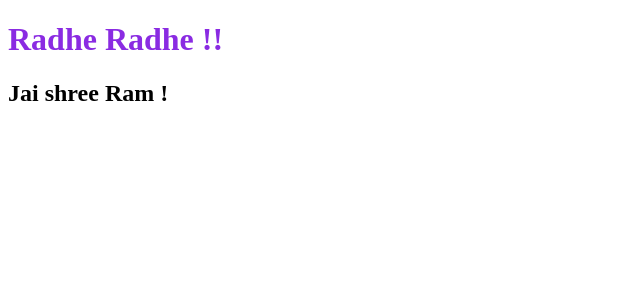
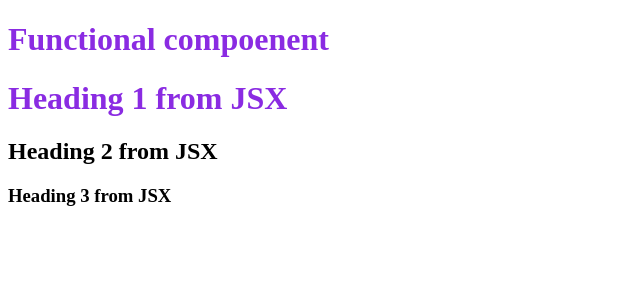
Before and after one commit to vanshikagitrepo/React-Practice, a React (Vite) app: page / in a window 1280 px wide. Shown: the top 300 px of the page, without its empty margins (0-640 px from the left). Built offline with nearby package versions, Linux system fonts and the light colour scheme.

Commit message:
Laying the foundation

```diff
--- a/App.js
+++ b/App.js
@@ -1,13 +1,29 @@
 import React from "react";
-import {createRoot} from "react-dom/client";
+import { createRoot } from "react-dom/client";
 
+// Create a Nested header Element using React.createElement(h1,h2,h3 inside a
+// div with class “title”)
 
-const heading = React.createElement("h1", {}, "Radhe Radhe !!");
+// header>div>h1,h2,h3
 
-const heading2 = React.createElement("h2", {}, "Jai shree Ram !");
+const header = React.createElement("div", { className: "title" }, [
+  React.createElement("h1", {}, "Heading 1"),
+  React.createElement("h2", {}, "Heading 2"),
+  React.createElement("h3", {}, "Heading 3"),
+]);
 
-const parent = React.createElement("div", { id: "parent" }, [
-  React.createElement("div", { id: "child" }, [heading, heading2]),
-]);
+const addon = () => <h1 className="Header"> Functional compoenent</h1>;
+
+const JSXheader = () => {
+  return (
+    <div>
+      {addon()}
+      <h1>Heading 1 from JSX</h1>
+      <h2>Heading 2 from JSX</h2>
+      <h3>Heading 3 from JSX</h3>
+    </div>
+  );
+};
+
 const root = createRoot(document.getElementById("root"));
-root.render(parent);
+root.render(<JSXheader />);
--- a/package.json
+++ b/package.json
@@ -3,7 +3,9 @@
   "version": "1.0.0",
   "description": "Learning React",
   "scripts": {
-    "test": "jest"
+    "test": "jest",
+    "start": "parcel index.html",
+    "build": "parcel build index.html"
   },
   "repository": {
     "type": "git",
```
Also changed, not shown: 1 other file (tests, documents, lock files or other folders).
